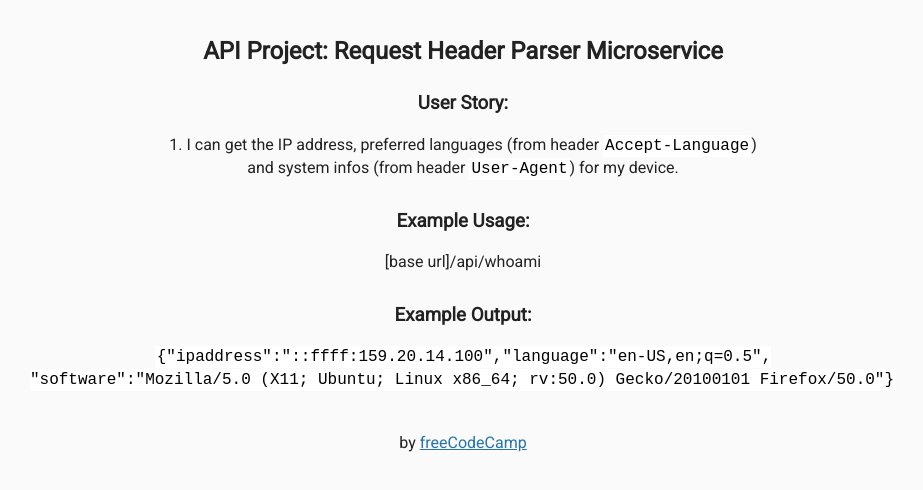
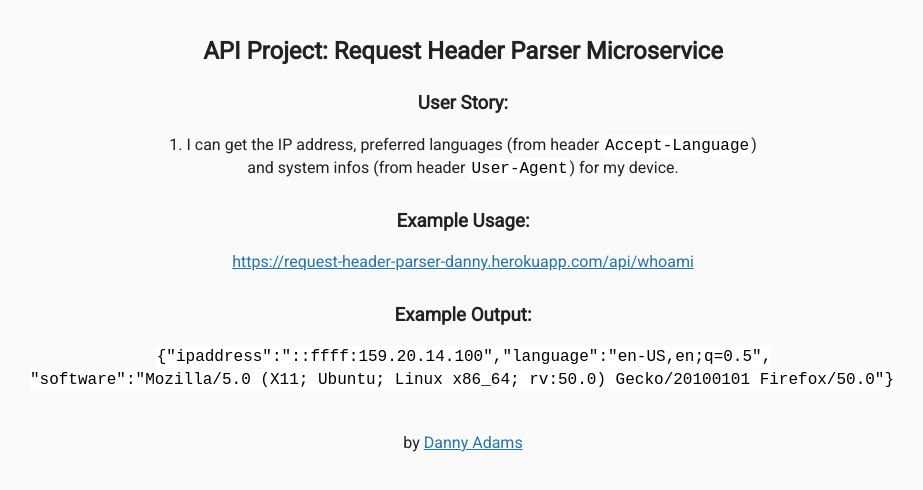
Before and after one commit to DoableDanny/Request-Header-Parser-Microservice-ExpressJS-, a website: page views/index.html in a window 1280 px wide. Shown: the whole page, without its empty margins (177-1100 px from the left). Drawn offline with Linux system fonts and the light colour scheme; files that its build step writes are made by us from their sources.

Commit message:
updated html

```diff
--- a/views/index.html
+++ b/views/index.html
@@ -14,9 +14,9 @@
           1. I can get the IP address, preferred languages (from header <code>Accept-Language</code>)<br> and system infos (from header <code>User-Agent</code>) for my device.
 
           <h3>Example Usage:</h3>
-          <p>
-            [base url]/api/whoami
-          </p>
+          <a href="https://request-header-parser-danny.herokuapp.com/api/whoami">
+            https://request-header-parser-danny.herokuapp.com/api/whoami
+          </a>
 
           <h3>Example Output:</h3>
           <p>
@@ -25,7 +25,7 @@
         </div>
         <div class="footer">
           <p>
-            by <a href="https://www.freecodecamp.org">freeCodeCamp</a>
+            by <a href="https://www.doabledanny.com" target="_blank">Danny Adams</a>
           </p>
         </div>
      </body>
```
